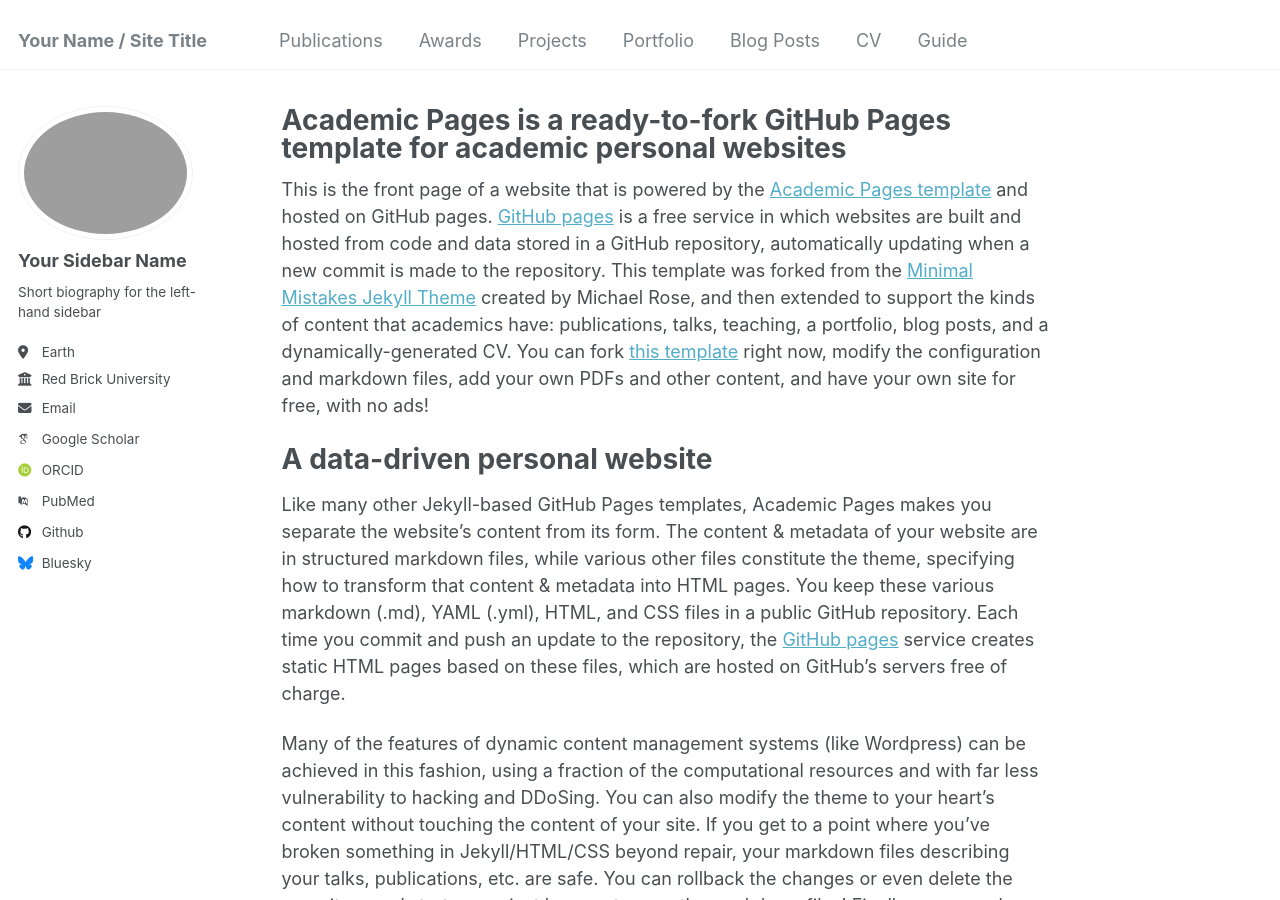
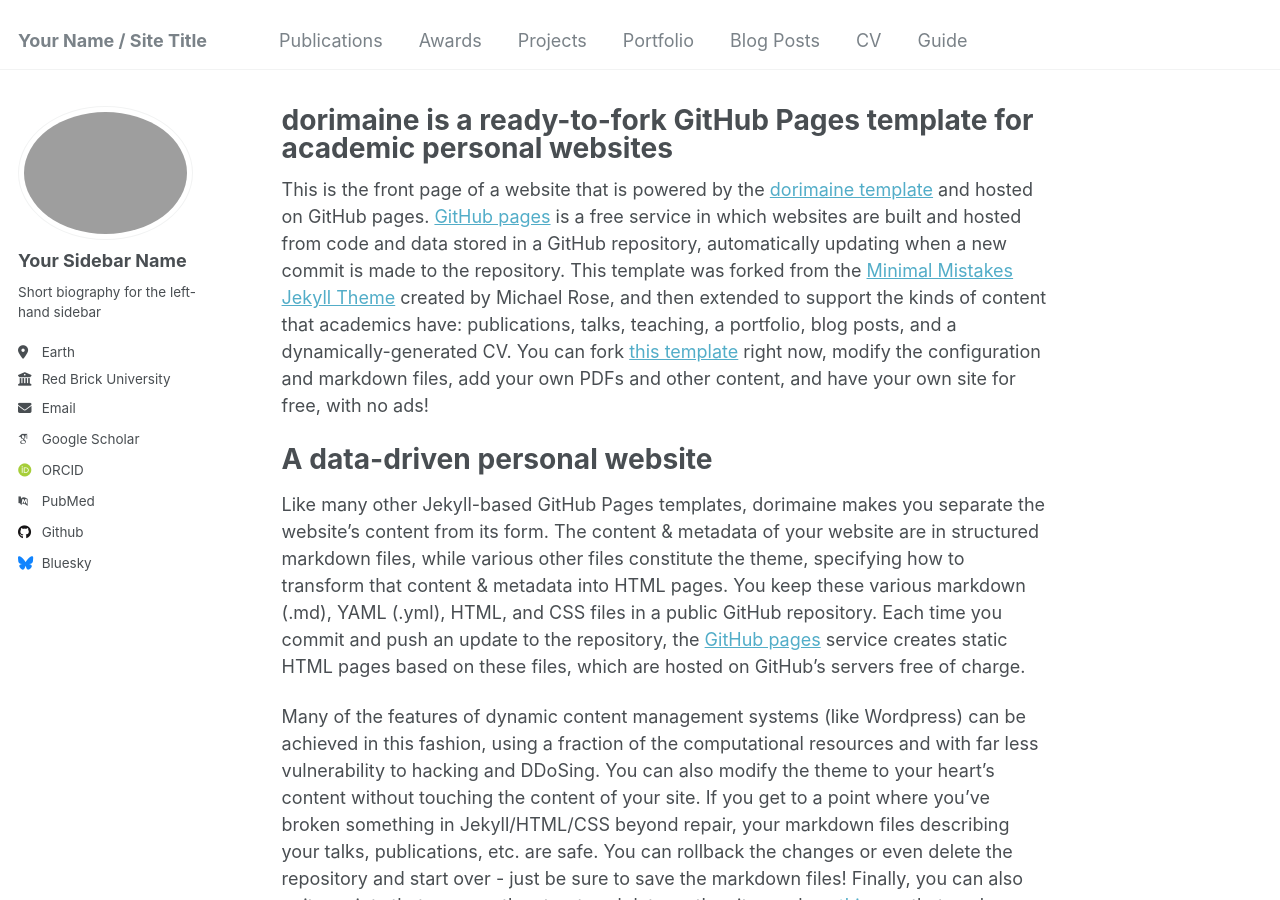
Before and after one commit to dorimaine/.github.io-, a Jekyll site: the page built from _pages/about.md, in a window 1280 px wide and 900 px high. Built offline with Jekyll 4.4.1, drawn with Linux system fonts in a browser that asks for light colours; some web fonts are replaced; some of the changed text lies outside the part shown.

Commit message:
Update about.md

```diff
--- a/_pages/about.md
+++ b/_pages/about.md
@@ -1,24 +1,24 @@
 ---
 permalink: /
-title: "Academic Pages is a ready-to-fork GitHub Pages template for academic personal websites"
+title: "dorimaine is a ready-to-fork GitHub Pages template for academic personal websites"
 author_profile: true
 redirect_from:
   - /about/
   - /about.html
 ---
 
-This is the front page of a website that is powered by the [Academic Pages template](https://github.com/academicpages/academicpages.github.io) and hosted on GitHub pages. [GitHub pages](https://pages.github.com) is a free service in which websites are built and hosted from code and data stored in a GitHub repository, automatically updating when a new commit is made to the repository. This template was forked from the [Minimal Mistakes Jekyll Theme](https://mmistakes.github.io/minimal-mistakes/) created by Michael Rose, and then extended to support the kinds of content that academics have: publications, talks, teaching, a portfolio, blog posts, and a dynamically-generated CV. You can fork [this template](https://github.com/academicpages/academicpages.github.io) right now, modify the configuration and markdown files, add your own PDFs and other content, and have your own site for free, with no ads!
+This is the front page of a website that is powered by the [dorimaine template](https://github.com/dorimaine/dorimaine.github.io) and hosted on GitHub pages. [GitHub pages](https://pages.github.com) is a free service in which websites are built and hosted from code and data stored in a GitHub repository, automatically updating when a new commit is made to the repository. This template was forked from the [Minimal Mistakes Jekyll Theme](https://mmistakes.github.io/minimal-mistakes/) created by Michael Rose, and then extended to support the kinds of content that academics have: publications, talks, teaching, a portfolio, blog posts, and a dynamically-generated CV. You can fork [this template](https://github.com/dorimaine/dorimaine.github.io) right now, modify the configuration and markdown files, add your own PDFs and other content, and have your own site for free, with no ads!
 
 A data-driven personal website
 ======
-Like many other Jekyll-based GitHub Pages templates, Academic Pages makes you separate the website's content from its form. The content & metadata of your website are in structured markdown files, while various other files constitute the theme, specifying how to transform that content & metadata into HTML pages. You keep these various markdown (.md), YAML (.yml), HTML, and CSS files in a public GitHub repository. Each time you commit and push an update to the repository, the [GitHub pages](https://pages.github.com/) service creates static HTML pages based on these files, which are hosted on GitHub's servers free of charge.
+Like many other Jekyll-based GitHub Pages templates, dorimaine makes you separate the website's content from its form. The content & metadata of your website are in structured markdown files, while various other files constitute the theme, specifying how to transform that content & metadata into HTML pages. You keep these various markdown (.md), YAML (.yml), HTML, and CSS files in a public GitHub repository. Each time you commit and push an update to the repository, the [GitHub pages](https://pages.github.com/) service creates static HTML pages based on these files, which are hosted on GitHub's servers free of charge.
 
-Many of the features of dynamic content management systems (like Wordpress) can be achieved in this fashion, using a fraction of the computational resources and with far less vulnerability to hacking and DDoSing. You can also modify the theme to your heart's content without touching the content of your site. If you get to a point where you've broken something in Jekyll/HTML/CSS beyond repair, your markdown files describing your talks, publications, etc. are safe. You can rollback the changes or even delete the repository and start over - just be sure to save the markdown files! Finally, you can also write scripts that process the structured data on the site, such as [this one](https://github.com/academicpages/academicpages.github.io/blob/master/talkmap.ipynb) that analyzes metadata in pages about talks to display [a map of every location you've given a talk](https://academicpages.github.io/talkmap.html).
+Many of the features of dynamic content management systems (like Wordpress) can be achieved in this fashion, using a fraction of the computational resources and with far less vulnerability to hacking and DDoSing. You can also modify the theme to your heart's content without touching the content of your site. If you get to a point where you've broken something in Jekyll/HTML/CSS beyond repair, your markdown files describing your talks, publications, etc. are safe. You can rollback the changes or even delete the repository and start over - just be sure to save the markdown files! Finally, you can also write scripts that process the structured data on the site, such as [this one](https://github.com/dorimaine/dorimaine.github.io/blob/master/talkmap.ipynb) that analyzes metadata in pages about talks to display [a map of every location you've given a talk](https://dorimaine.github.io/talkmap.html).
 
 Getting started
 ======
 1. Register a GitHub account if you don't have one and confirm your e-mail (required!)
-1. Fork [this template](https://github.com/academicpages/academicpages.github.io) by clicking the "Use this template" button in the top right.
+1. Fork [this template](https://github.com/dorimaine/dorimaine.github.io) by clicking the "Use this template" button in the top right.
 1. Go to the repository's settings (rightmost item in the tabs that start with "Code", should be below "Unwatch"). Rename the repository "[your GitHub username].github.io", which will also be your website's URL.
 1. Set site-wide configuration and create content & metadata (see below -- also see [this set of diffs](http://archive.is/3TPas) showing what files were changed to set up [an example site](https://getorg-testacct.github.io) for a user with the username "getorg-testacct")
 1. Upload any files (like PDFs, .zip files, etc.) to the files/ directory. They will appear at https://[your GitHub username].github.io/files/example.pdf.
@@ -26,24 +26,24 @@ Getting started
 
 Site-wide configuration
 ------
-The main configuration file for the site is in the base directory in [_config.yml](https://github.com/academicpages/academicpages.github.io/blob/master/_config.yml), which defines the content in the sidebars and other site-wide features. You will need to replace the default variables with ones about yourself and your site's github repository. The configuration file for the top menu is in [_data/navigation.yml](https://github.com/academicpages/academicpages.github.io/blob/master/_data/navigation.yml). For example, if you don't have a portfolio or blog posts, you can remove those items from that navigation.yml file to remove them from the header.
+The main configuration file for the site is in the base directory in [_config.yml](https://github.com/dorimaine/dorimaine.github.io/blob/master/_config.yml), which defines the content in the sidebars and other site-wide features. You will need to replace the default variables with ones about yourself and your site's github repository. The configuration file for the top menu is in [_data/navigation.yml](https://github.com/dorimaine/dorimaine.github.io/blob/master/_data/navigation.yml). For example, if you don't have a portfolio or blog posts, you can remove those items from that navigation.yml file to remove them from the header.
 
 Create content & metadata
 ------
-For site content, there is one markdown file for each type of content, which are stored in directories like _publications, _talks, _posts, _teaching, or _pages. For example, each talk is a markdown file in the [_talks directory](https://github.com/academicpages/academicpages.github.io/tree/master/_talks). At the top of each markdown file is structured data in YAML about the talk, which the theme will parse to do lots of cool stuff. The same structured data about a talk is used to generate the list of talks on the [Talks page](https://academicpages.github.io/talks), each [individual page](https://academicpages.github.io/talks/2012-03-01-talk-1) for specific talks, the talks section for the [CV page](https://academicpages.github.io/cv), and the [map of places you've given a talk](https://academicpages.github.io/talkmap.html) (if you run this [python file](https://github.com/academicpages/academicpages.github.io/blob/master/talkmap.py) or [Jupyter notebook](https://github.com/academicpages/academicpages.github.io/blob/master/talkmap.ipynb), which creates the HTML for the map based on the contents of the _talks directory).
+For site content, there is one markdown file for each type of content, which are stored in directories like _publications, _talks, _posts, _teaching, or _pages. For example, each talk is a markdown file in the [_talks directory](https://github.com/dorimaine/dorimaine.github.io/tree/master/_talks). At the top of each markdown file is structured data in YAML about the talk, which the theme will parse to do lots of cool stuff. The same structured data about a talk is used to generate the list of talks on the [Talks page](https://dorimaine.github.io/talks), each [individual page](https://dorimaine.github.io/talks/2012-03-01-talk-1) for specific talks, the talks section for the [CV page](https://dorimaine.github.io/cv), and the [map of places you've given a talk](https://dorimaine.github.io/talkmap.html) (if you run this [python file](https://github.com/dorimaine/dorimaine.github.io/blob/master/talkmap.py) or [Jupyter notebook](https://github.com/dorimaine/dorimaine.github.io/blob/master/talkmap.ipynb), which creates the HTML for the map based on the contents of the _talks directory).
 
 **Markdown generator**
 
-The repository includes [a set of Jupyter notebooks](https://github.com/academicpages/academicpages.github.io/tree/master/markdown_generator
-) that converts a CSV containing structured data about talks or presentations into individual markdown files that will be properly formatted for the Academic Pages template. The sample CSVs in that directory are the ones I used to create my own personal website at stuartgeiger.com. My usual workflow is that I keep a spreadsheet of my publications and talks, then run the code in these notebooks to generate the markdown files, then commit and push them to the GitHub repository.
+The repository includes [a set of Jupyter notebooks](https://github.com/dorimaine/dorimaine.github.io/tree/master/markdown_generator
+) that converts a CSV containing structured data about talks or presentations into individual markdown files that will be properly formatted for the dorimaine template. The sample CSVs in that directory are the ones I used to create my own personal website at stuartgeiger.com. My usual workflow is that I keep a spreadsheet of my publications and talks, then run the code in these notebooks to generate the markdown files, then commit and push them to the GitHub repository.
 
 How to edit your site's GitHub repository
 ------
-Many people use a git client to create files on their local computer and then push them to GitHub's servers. If you are not familiar with git, you can directly edit these configuration and markdown files directly in the github.com interface. Navigate to a file (like [this one](https://github.com/academicpages/academicpages.github.io/blob/master/_talks/2012-03-01-talk-1.md) and click the pencil icon in the top right of the content preview (to the right of the "Raw | Blame | History" buttons). You can delete a file by clicking the trashcan icon to the right of the pencil icon. You can also create new files or upload files by navigating to a directory and clicking the "Create new file" or "Upload files" buttons.
+Many people use a git client to create files on their local computer and then push them to GitHub's servers. If you are not familiar with git, you can directly edit these configuration and markdown files directly in the github.com interface. Navigate to a file (like [this one](https://github.com/dorimaine/dorimaine.github.io/blob/master/_talks/2012-03-01-talk-1.md) and click the pencil icon in the top right of the content preview (to the right of the "Raw | Blame | History" buttons). You can delete a file by clicking the trashcan icon to the right of the pencil icon. You can also create new files or upload files by navigating to a directory and clicking the "Create new file" or "Upload files" buttons.
 
 Example: editing a markdown file for a talk
 ![Editing a markdown file for a talk](/images/editing-talk.png)
 
 For more info
 ------
-More info about configuring Academic Pages can be found in [the guide](https://academicpages.github.io/markdown/), the [growing wiki](https://github.com/academicpages/academicpages.github.io/wiki), and you can always [ask a question on GitHub](https://github.com/academicpages/academicpages.github.io/discussions). The [guides for the Minimal Mistakes theme](https://mmistakes.github.io/minimal-mistakes/docs/configuration/) (which this theme was forked from) might also be helpful.
+More info about configuring dorimaine can be found in [the guide](https://dorimaine.github.io/markdown/), the [growing wiki](https://github.com/dorimaine/dorimaine.github.io/wiki), and you can always [ask a question on GitHub](https://github.com/dorimaine/dorimaine.github.io/discussions). The [guides for the Minimal Mistakes theme](https://mmistakes.github.io/minimal-mistakes/docs/configuration/) (which this theme was forked from) might also be helpful.
```
